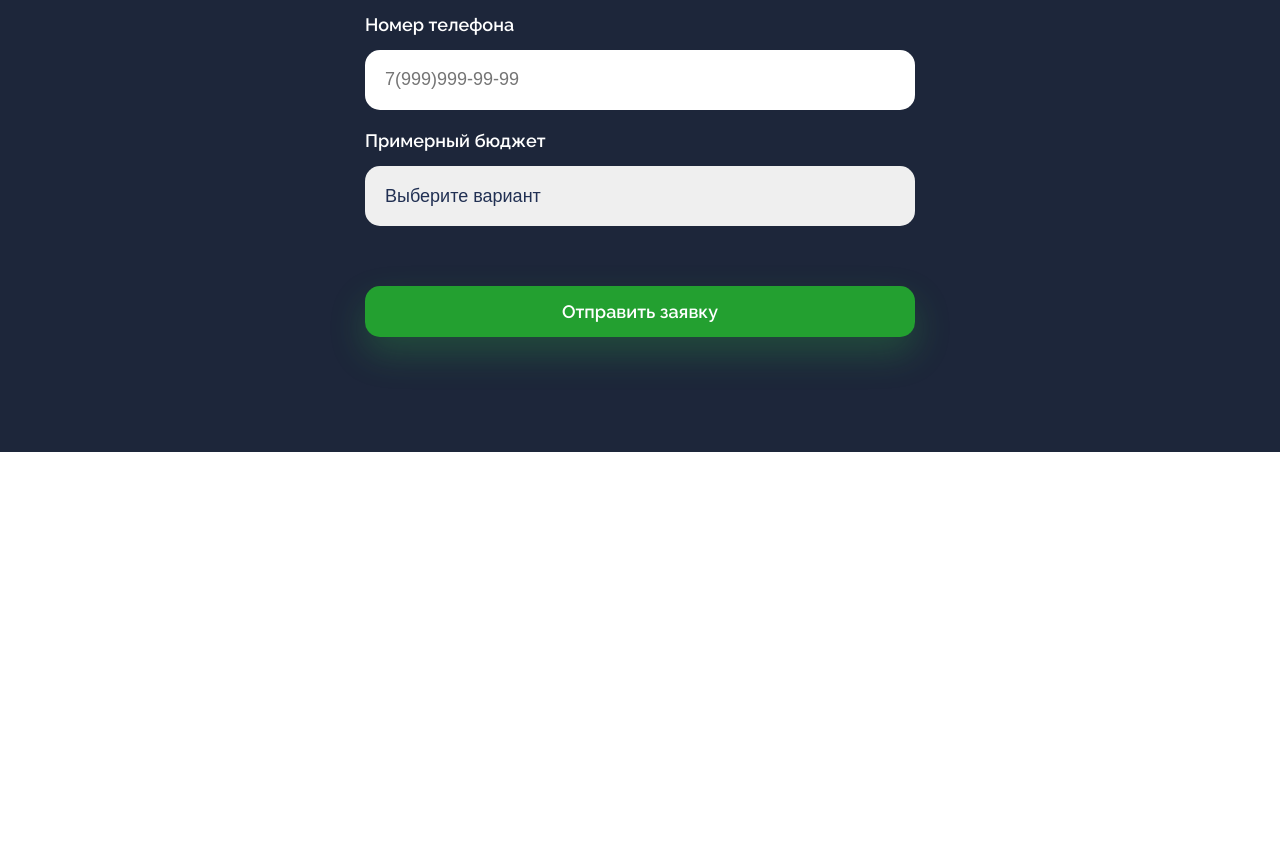
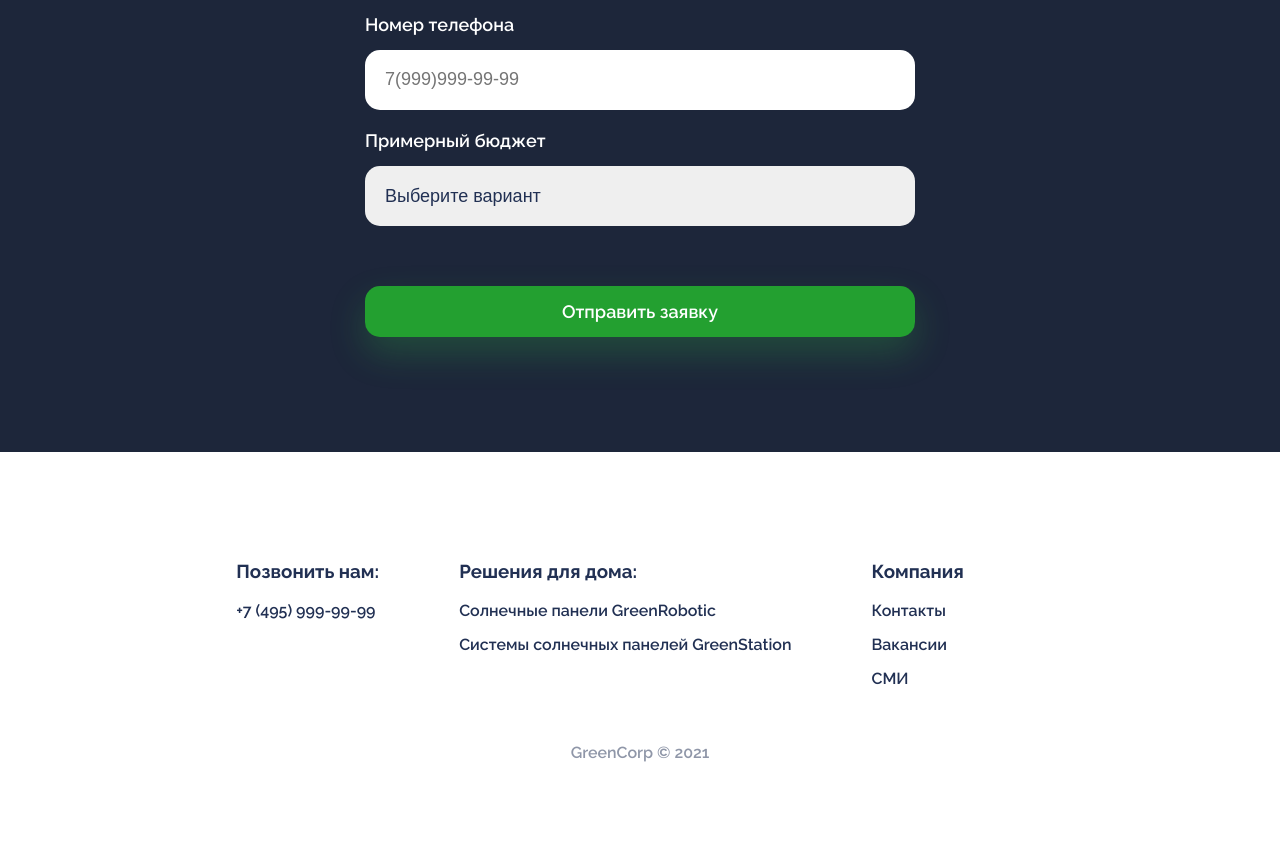
Before and after one commit to Kamazoh1/green-corp-landing, a plain HTML site: page index.html in a window 1280 px wide. Shown: the part 1449-2301 px from the top of the page. Before the commit the page ends 1901 px from the top, so only its background shows below. Drawn offline with Linux system fonts and the light colour scheme.

Commit message:
Form and footer added

```diff
--- a/index.html
+++ b/index.html
@@ -60,4 +60,33 @@
     </div>
   </section>
 </body>
+
+<footer>
+  <div class='footer__container'>
+    <div class="footer__group">
+      <h3>Позвонить нам:</h3>
+      <div class="footer__links">
+        <a href="tel:74959999999">+7 (495) 999-99-99</a>
+      </div>
+    </div>
+      <div class="footer__group">
+        <h3>Решения для дома:</h3>
+        <div class="footer__links">
+          <a href="tel:74959999999">Солнечные панели GreenRobotic</a>
+          <a href="#">Системы солнечных панелей GreenStation</a>
+        </div>
+      </div>
+      <div class="footer__group">
+        <h3>Компания</h3>
+        <div class="footer__links">
+          <a href="#">Контакты</a>
+          <a href="#">Вакансии</a>
+          <a href="#">СМИ</a>
+        </div>
+      </div>
+  </div>
+  <div class='footer__copyright'>
+    GreenCorp © 2021
+  </div>
+</footer>
 </html>
--- a/main.css
+++ b/main.css
@@ -36,6 +36,13 @@ button{
   cursor: pointer;
   box-shadow: 0 16px 36px rgb(52 213 68 / 22%);
   padding: 15px;
+  transition: background-color 0.3s ease-in;
+}
+
+button:hover{
+    background-color: #f6980c;
+    box-shadow: 0 16px 36px rgba(246 152 12 / 20%);
+
 }
 
 .about{
@@ -146,3 +153,42 @@ select{
 input{
     outline: none;
 }
+
+footer{
+    padding-top: 90px;
+    padding-bottom: 90px;
+    padding-left: 20px;
+    padding-right: 20px;
+    font-size: 16px;
+    font-weight: 600;
+}
+
+.footer__container{
+    display: flex;
+    justify-content: center;
+
+}
+.footer__copyright{
+    margin-top: 40px;
+    text-align: center;
+    opacity: 0.5;
+}
+
+.footer__group{
+    margin-right: 80px;
+
+}
+.footer__links h3{
+    font-size: 16px;
+    opacity: 0.7;
+    margin-bottom: 30px;
+}
+
+.footer__links{
+    display: flex;
+    flex-direction: column;
+}
+
+.footer__links a{
+    margin-bottom: 15px;
+}
```
